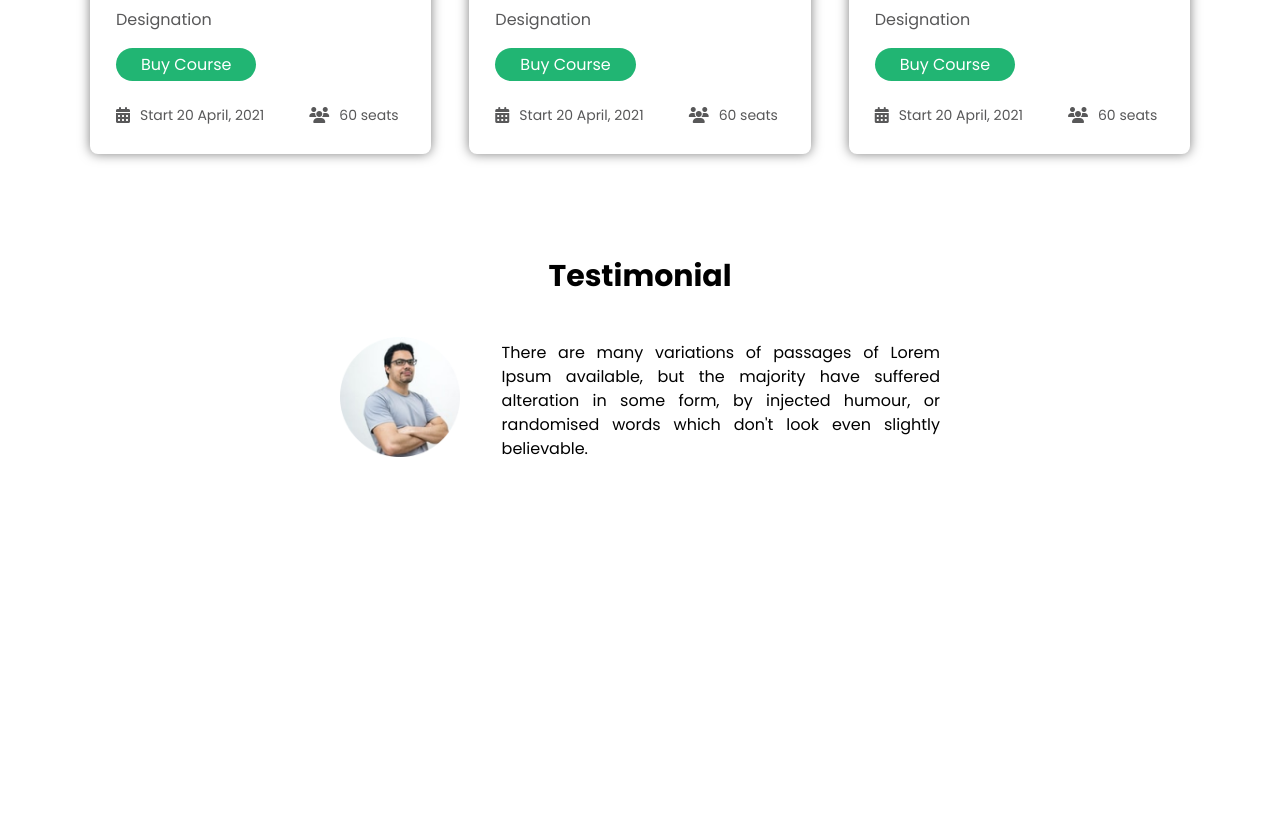
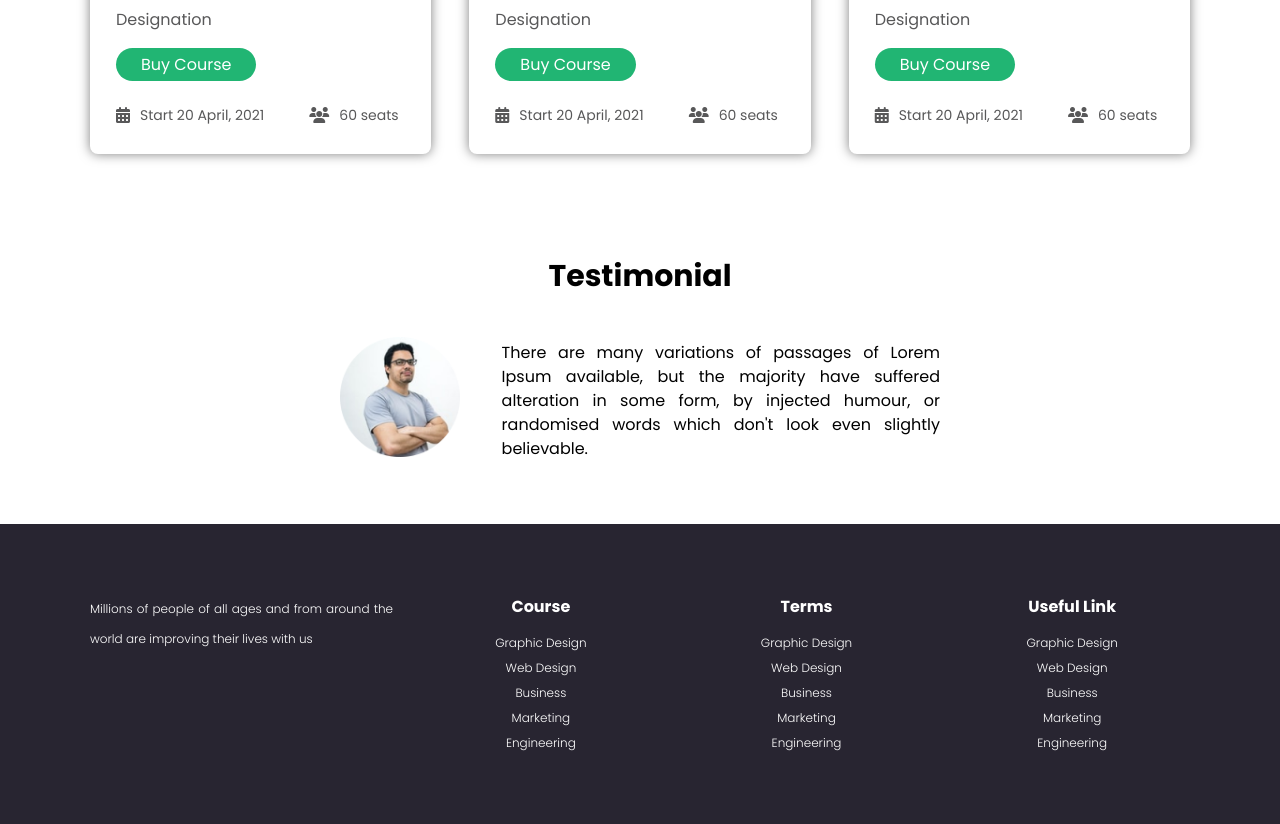
Before and after one commit to developer-mejbah/E-school, a plain HTML site: page index.html in a window 1280 px wide. Shown: the part 1489-2313 px from the top of the page. Before the commit the page ends 2013 px from the top, so only its background shows below. Drawn offline with Linux system fonts and the light colour scheme.

Commit message:
Footer Section Done

```diff
--- a/index.html
+++ b/index.html
@@ -184,6 +184,48 @@
             </div>
          </div>
          <!-- Testimonial Section end -->
+          <!-- Footer Section Start -->
+           <div class="footer-section">
+            <div class="container">
+                <div class="footer-row">
+                    <div class="footer-details">
+                        <p>Millions of people of all ages and from around
+                            the world are improving their lives with us</p>
+                    </div>
+                    <div class="footer-menu">
+                        <h4>Course</h4>
+                        <ul>
+                          <li><a href="#">Graphic Design</a></li>
+                          <li><a href="#">Web Design</a></li>
+                          <li><a href="#">Business</a></li>
+                          <li><a href="#">Marketing</a></li>
+                          <li><a href="#">Engineering</a></li>
+                        </ul>
+                    </div>
+                    <div class="footer-menu">
+                        <ul>
+                            <h4>Terms</h4>
+                          <li><a href="#">Graphic Design</a></li>
+                          <li><a href="#">Web Design</a></li>
+                          <li><a href="#">Business</a></li>
+                          <li><a href="#">Marketing</a></li>
+                          <li><a href="#">Engineering</a></li>
+                        </ul>
+                    </div>
+                    <div class="footer-menu">
+                        <h4>Useful Link</h4>
+                        <ul>
+                          <li><a href="#">Graphic Design</a></li>
+                          <li><a href="#">Web Design</a></li>
+                          <li><a href="#">Business</a></li>
+                          <li><a href="#">Marketing</a></li>
+                          <li><a href="#">Engineering</a></li>
+                        </ul>
+                    </div>
+                </div>
+            </div>
+           </div>
+         <!-- Footer Section End -->
 </body>
 </body>
 </html>
--- a/style.css
+++ b/style.css
@@ -200,3 +200,40 @@ img {
     line-height: 1.5;
 }
 /* Testimonial Css end */
+/* Footer Section Start */
+.footer-section {
+    padding: 70px 0;
+    background-color: #282531;
+}
+.footer-row {
+    display: flex;
+    gap: 30px;
+}
+.footer-details {
+    width: 30%;
+}
+.footer-details p {
+    color: #fff;
+    text-align: justify;
+    font-size: 12px;
+    line-height: 2.5;
+    font-weight: 300
+}
+.footer-menu {
+    width: 23.33%;
+    text-align: center;
+}
+.footer-menu h4 {
+    color: #fff;
+    margin-bottom: 10px;
+}
+.footer-menu ul {
+    list-style-type: none;
+}
+.footer-menu ul li a {
+    text-decoration: none;
+    color: #fff;
+    font-weight: 300;
+    font-size: 12px;
+}
+/* Footer Section End */
```
